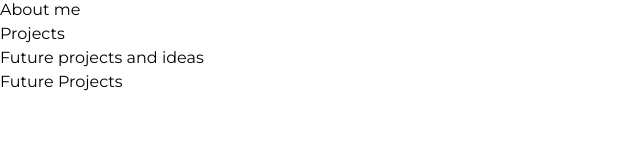
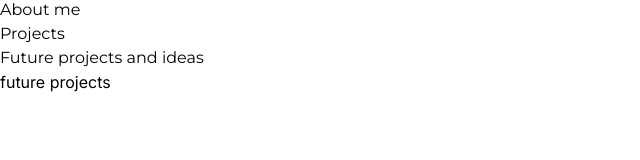
Before and after one commit to PetyaFerreiraDeveloper/portfolio-petya, a Next.js app: page /future-projects in a window 1280 px wide. Shown: the part 283-443 px from the top of the page, without its empty margins (0-640 px from the left). Built offline with nearby package versions, Linux system fonts and the light colour scheme.

Commit message:
update pages

```diff
--- a/pages/future-projects.tsx
+++ b/pages/future-projects.tsx
@@ -1,12 +1,15 @@
-import React from 'react'
+import { Inter } from 'next/font/google'
+import Meta from '@/layout/Meta'
 
-const FutureProjects = () => {
+const inter = Inter({ subsets: ['latin'] });
+
+export default function FutureProjects() {
   return (
-    <div>
-
-        <p>Future Projects</p>
-    </div>
+    <>
+      <Meta title={'Petya\'s pipeline of projects'} description={'Projects pipeline for Petya Naydenova Ferreira'} />
+      <main className=''>
+        <p className={`${inter.className}`}>future projects</p>
+      </main>
+    </>
   )
 }
-
-export default FutureProjects
--- a/pages/index.tsx
+++ b/pages/index.tsx
@@ -8,7 +8,7 @@ const inter = Inter({ subsets: ['latin'] });
 export default function Home() {
   return (
     <>
-      <Meta title={'Petya\'s Projects'} description={'Profile and Projects by Petya Naydenova Ferreira'} />
+      <Meta title={'Petya\'s Resume'} description={'This is Petya Naydenova Ferreira resume and current projects'} />
       <main className=''>
         <p className={`${inter.className} text-red-700`}>hello world</p>
       </main>
```
Also changed, not shown: pages/projects.tsx (+11 -8 lines).
